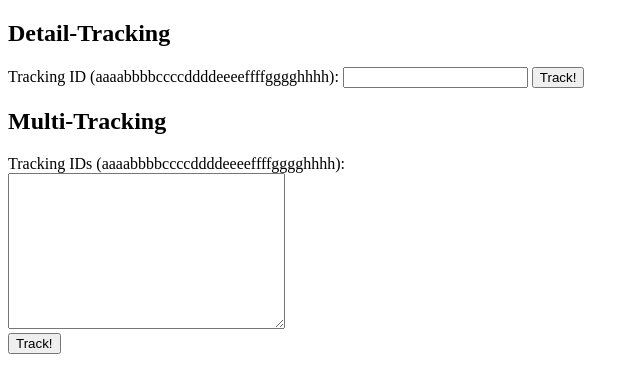
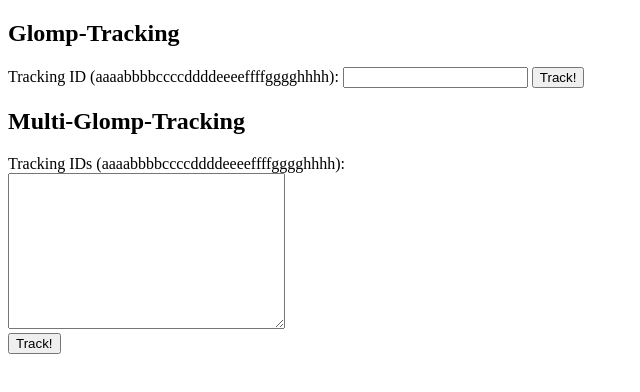
Before and after one commit to cfhn/MauldaschTracker, a plain HTML site: page MauldaschTracker/wwwroot/index.html in a window 1280 px wide. Shown: the whole page, without its empty margins (0-640 px from the left). Drawn offline with Linux system fonts and the light colour scheme.

```diff
--- a/MauldaschTracker/wwwroot/index.html
+++ b/MauldaschTracker/wwwroot/index.html
@@ -27,13 +27,13 @@
         </script>
     </head>
     <body>
-        <h2>Detail-Tracking</h2>
+        <h2>Glomp-Tracking</h2>
         <form action="/track" method="get">
             <label>Tracking ID (aaaabbbbccccddddeeeeffffgggghhhh): <input name="id" type="text"></label>
             <button type="submit">Track!</button>
         </form>
 
-        <h2>Multi-Tracking</h2>
+        <h2>Multi-Glomp-Tracking</h2>
         <form id="multi-tracking">
             <label>Tracking IDs (aaaabbbbccccddddeeeeffffgggghhhh):<br>
             <textarea name="ids" rows="10" cols="32" data-bind="value: itemIds"></textarea><br>
```
Also changed, not shown: MauldaschTracker/wwwroot/track/index.html (+3 -0 lines), MauldaschTracker/wwwroot/track/multi.html (+2 -2 lines).
